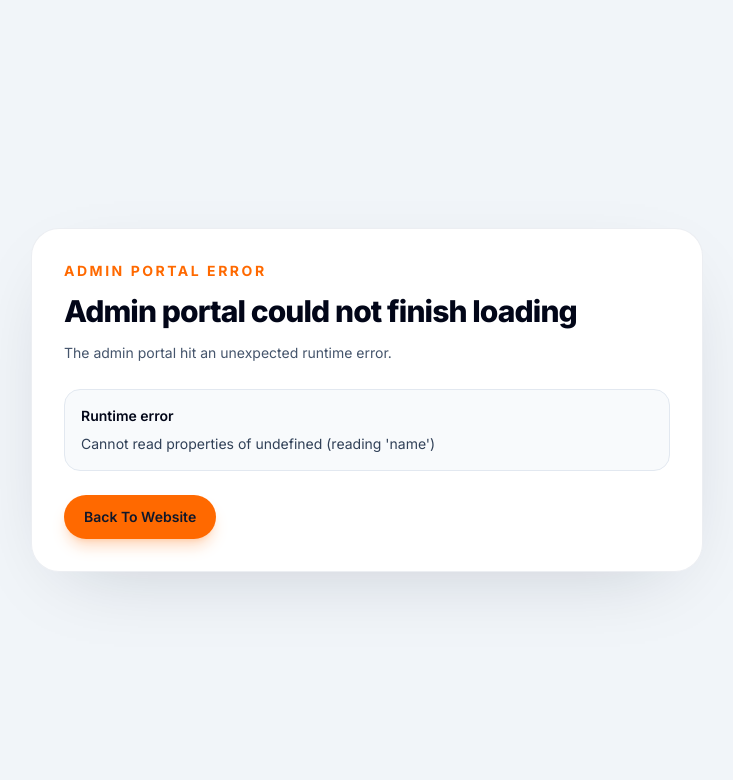
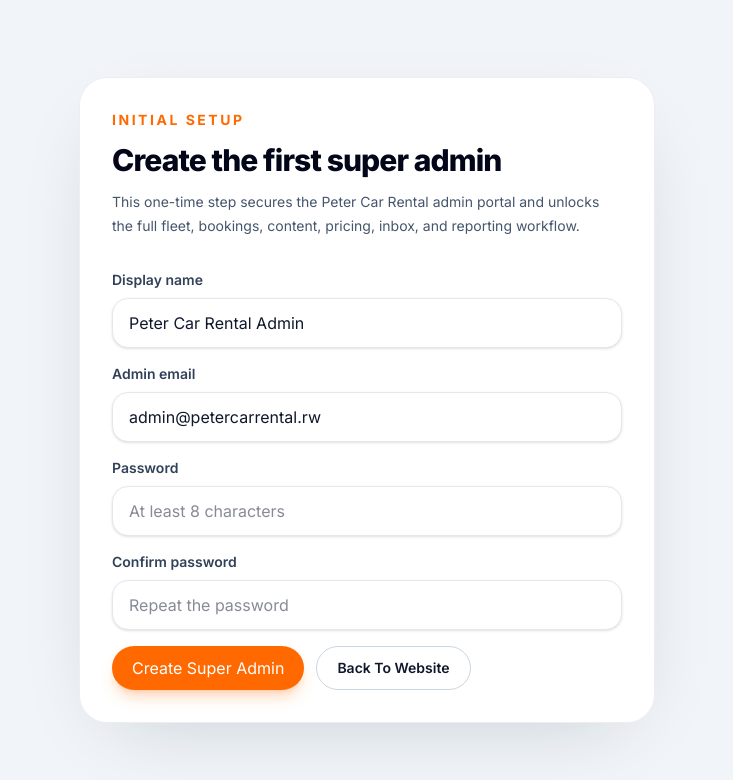
Before and after one commit to leocode09/petercarrental, a React (Vite) app: page /admin/setup in a window 1280 px wide. Shown: the top 780 px of the page, without its empty margins (273-1006 px from the left). Built offline with nearby package versions, Linux system fonts and the light colour scheme; no server answers; the database is empty.

Commit message:
Update 4 files

```diff
--- a/src/components/admin/AdminLayout.tsx
+++ b/src/components/admin/AdminLayout.tsx
@@ -118,7 +118,7 @@ export default function AdminLayout() {
               P
             </div>
             <div>
-              <div className="text-xl font-black text-white">{companyInfo.name}</div>
+              <div className="text-xl font-black text-white">{companyInfo?.name ?? "Peter Car Rental"}</div>
               <div className="text-[11px] font-semibold uppercase tracking-[0.34em] text-slate-400">Admin Portal</div>
             </div>
           </div>
--- a/src/pages/admin/AdminLogin.tsx
+++ b/src/pages/admin/AdminLogin.tsx
@@ -36,7 +36,7 @@ export default function AdminLogin() {
       <Card className="w-full max-w-lg p-8">
         <div className="space-y-3">
           <p className="text-sm font-bold uppercase tracking-[0.18em] text-orange-500">Admin Sign In</p>
-          <h1 className="text-3xl font-black tracking-[-0.03em] text-slate-950">{companyInfo.name} operations portal</h1>
+          <h1 className="text-3xl font-black tracking-[-0.03em] text-slate-950">{companyInfo?.name ?? "Peter Car Rental"} operations portal</h1>
           <p className="text-sm leading-6 text-slate-600">
             Sign in to manage bookings, fleet availability, pricing, content, inbox workflows, and reporting.
           </p>
--- a/src/pages/admin/AdminSetup.tsx
+++ b/src/pages/admin/AdminSetup.tsx
@@ -38,7 +38,7 @@ export default function AdminSetup() {
           <p className="text-sm font-bold uppercase tracking-[0.18em] text-orange-500">Initial Setup</p>
           <h1 className="text-3xl font-black tracking-[-0.03em] text-slate-950">Create the first super admin</h1>
           <p className="text-sm leading-6 text-slate-600">
-            This one-time step secures the {companyInfo.name} admin portal and unlocks the full fleet, bookings,
+            This one-time step secures the {companyInfo?.name ?? "Peter Car Rental"} admin portal and unlocks the full fleet, bookings,
             content, pricing, inbox, and reporting workflow.
           </p>
         </div>
```
Also changed, not shown: .cursor/hooks/state/continual-learning.json.
